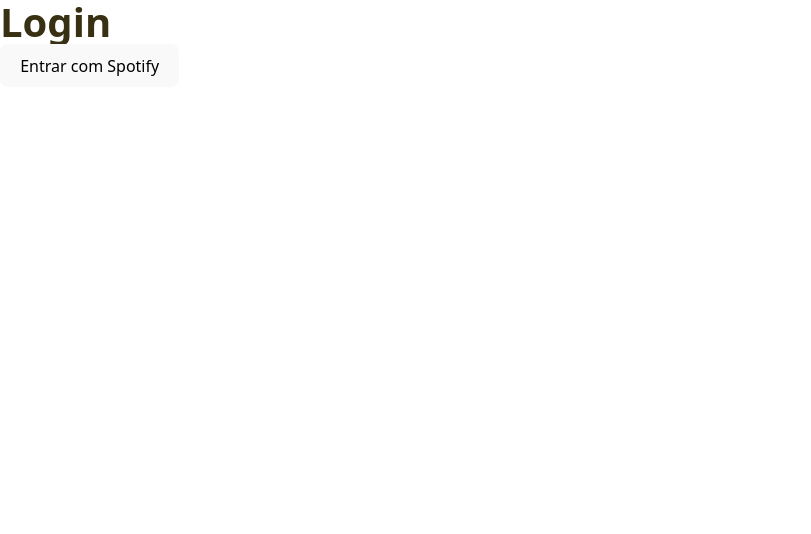
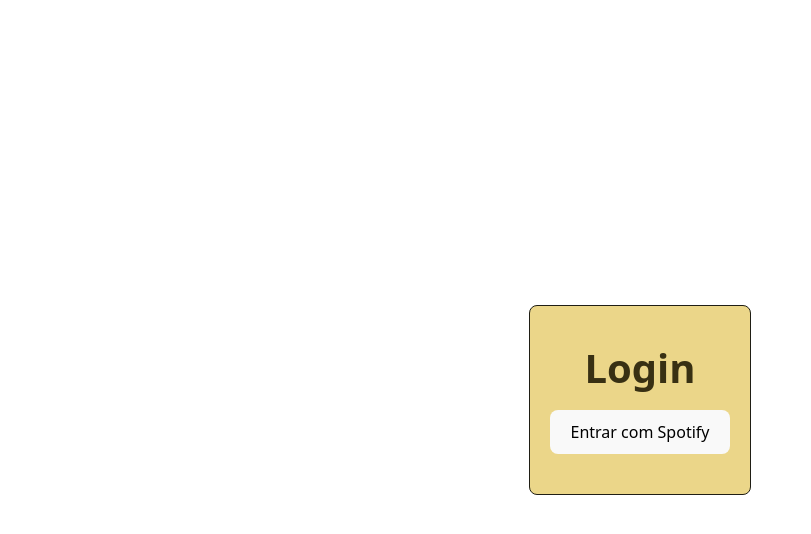
Before and after one commit to midnightph/spotify-clone, a React (Vite) app in the folder frontend/: page /login in a window 1280 px wide. Shown: the top 534 px of the page, without its empty margins (0-811 px from the left). Built offline with nearby package versions, Linux system fonts and the light colour scheme.

Commit message:
feat: add styling for Login page; create style.css and structure login container

```diff
--- a/frontend/src/pages/login/page.jsx
+++ b/frontend/src/pages/login/page.jsx
@@ -1,5 +1,6 @@
 import React from 'react'
 import { useEffect, useState } from 'react';
+import "./style.css";
 
 export default function Login() {
   function handleLogin() {
@@ -8,8 +9,10 @@
 
   return (
     <div>
-      <h1>Login</h1>
-      <button onClick={handleLogin}>Entrar com Spotify</button>
+      <div className="login-container">
+        <h1>Login</h1>
+        <button onClick={handleLogin}>Entrar com Spotify</button>
+      </div>
     </div>
   )
 }
--- a/frontend/src/pages/login/style.css
+++ b/frontend/src/pages/login/style.css
@@ -0,0 +1,23 @@
+* {
+    margin: 0;
+    padding: 0;
+    box-sizing: border-box;
+}
+
+body {
+    display: flex;
+    justify-content: center;
+    align-items: center;
+    height: 100vh;
+}
+
+.login-container {
+    display: flex;
+    flex-direction: column;
+    align-items: center;
+    gap: 20px;
+    padding: 40px 20px;
+    border: 1px solid #1f1e15;
+    border-radius: 8px;
+    background-color: #ebd689;
+}
```
